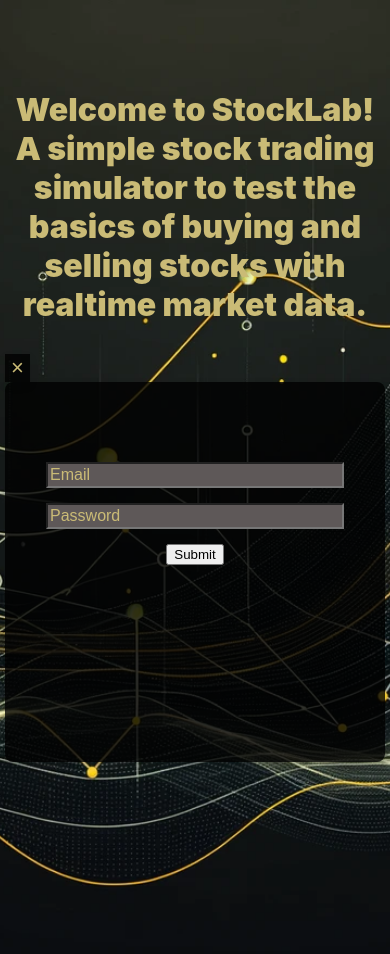
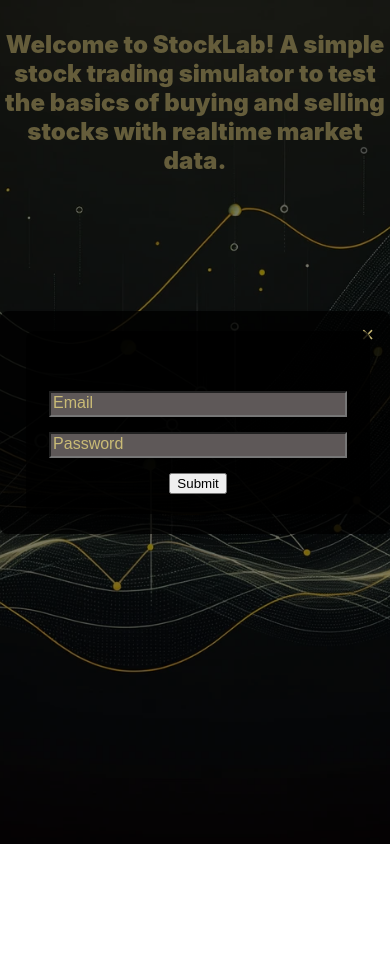
Before and after one commit to nomoneyrecord/fantasy-stock-trader, a React (Create React App) app in the folder client/: page / in a window 390 px wide. Both pictures are taken after typing "name@example.com", "Sample123" into the empty fields and a click on the button "Create Account". Shown: the top 954 px of the page. After the commit the page ends 844 px from the top, so only its background shows below. Built offline with nearby package versions, Linux system fonts and the light colour scheme.

Commit message:
Still working on positioning of content for the homepage. Rounding off buttons and input fields with border radius:

```diff
--- a/client/src/App.css
+++ b/client/src/App.css
@@ -1,3 +1,8 @@
+html, body {
+  margin: 0;
+  padding: 0;
+}
+
 .error-message {
   color: red;
   margin-top: 10px;
@@ -23,7 +28,7 @@
   padding-top: 90px;
 }
 
-.form-container {
+.form-container, .modal-content {
   background-color: rgba(0, 0, 0, 0.8);
   padding: 40px;
   border-radius: 8px;
@@ -33,7 +38,7 @@
   align-items: center;
   width: 300px;
   height: 300px;
-  margin-bottom: 350px;
+  position: relative; /* For positioning the exit button */
 }
 
 .form-control {
@@ -65,7 +70,7 @@
   font-weight: 800;
   color:rgb(202, 187, 118);
   background-color: rgb(25, 24, 24);
-
+  border-radius: 10px;
 }
 
 .or-text {
@@ -77,10 +82,36 @@
 }
 
 .modal-close-button {
-  background-color: rgba(0, 0, 0, 0.8);
-  margin-top: 10px;
-  color:rgb(202, 187, 118);
-  border: 0;
+  position: absolute;
+  top: 10px; /* Adjust as needed */
+  right: 10px; /* Adjust as needed */
+  color: rgb(202, 187, 118); /* Yellow color */
+  background-color: transparent;
+  border: none;
   font-size: 22px;
-  box-shadow: 0 4px 8px rgba(0, 0, 0, 0.1);
+  cursor: pointer;
 }
+.modal {
+  display: flex;
+  justify-content: center;
+  align-items: center;
+  position: fixed;
+  top: 0;
+  left: 0;
+  width: 100%;
+  height: 100%;
+  background-color: rgba(0, 0, 0, 0.5); /* Or your desired backdrop color */
+}
+
+@media (max-width: 600px) {
+  .form-container, .modal-content {
+    width: 90%; /* Adjust width for smaller screens */
+    padding: 20px; /* Adjust padding */
+    height: auto; /* Adjust height */
+  }
+
+  .description-container {
+    font-size: 24px; /* Smaller font size */
+    padding-top: 30px; /* Adjust padding */
+  }
+}
--- a/client/src/pages/authpage/authpage.js
+++ b/client/src/pages/authpage/authpage.js
@@ -132,7 +132,7 @@ const AuthPage = ({ onLoginSuccess, sessionExpired }) => {
         width: "100%",
         display: "flex",
         flexDirection: "column", // Stack children vertically
-        justifyContent: "space-between", // Center children vertically
+        justifyContent: "flex-start", // Center children vertically
         alignItems: "center", // Center children horizontally
       }}
     >
```
